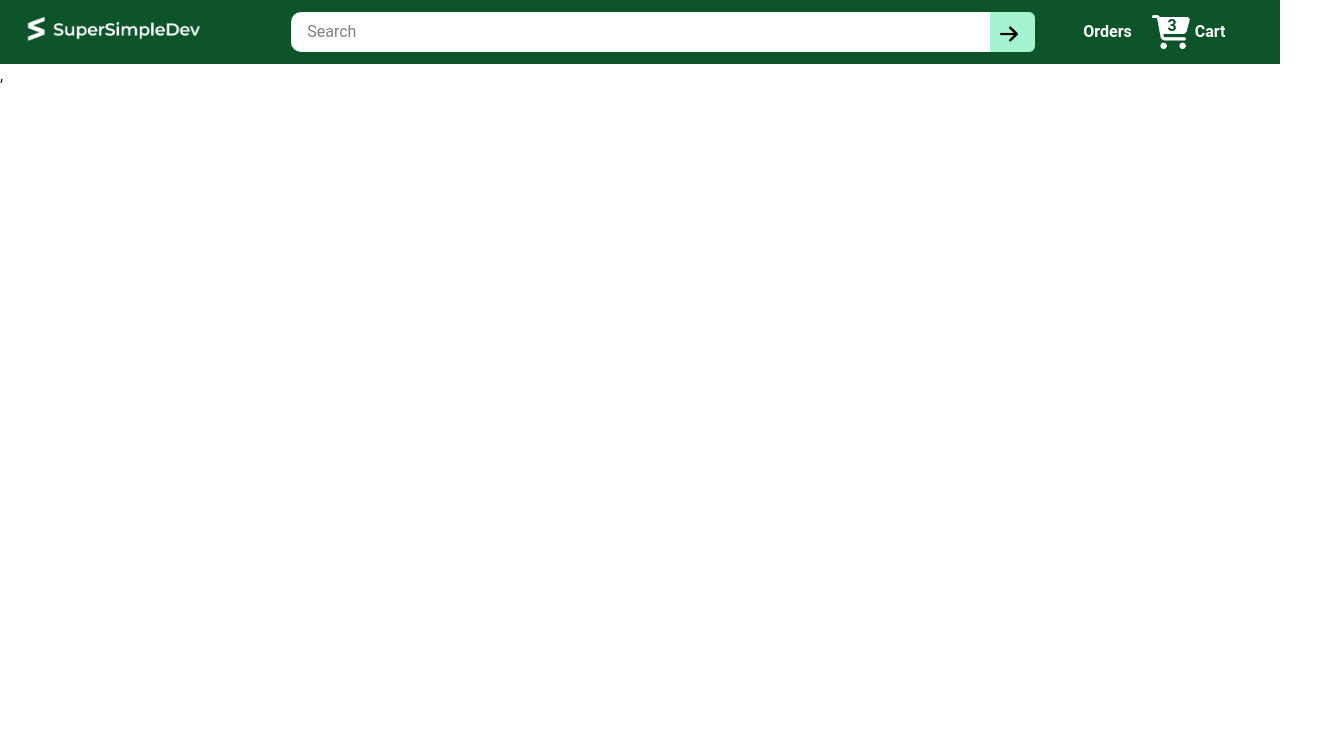
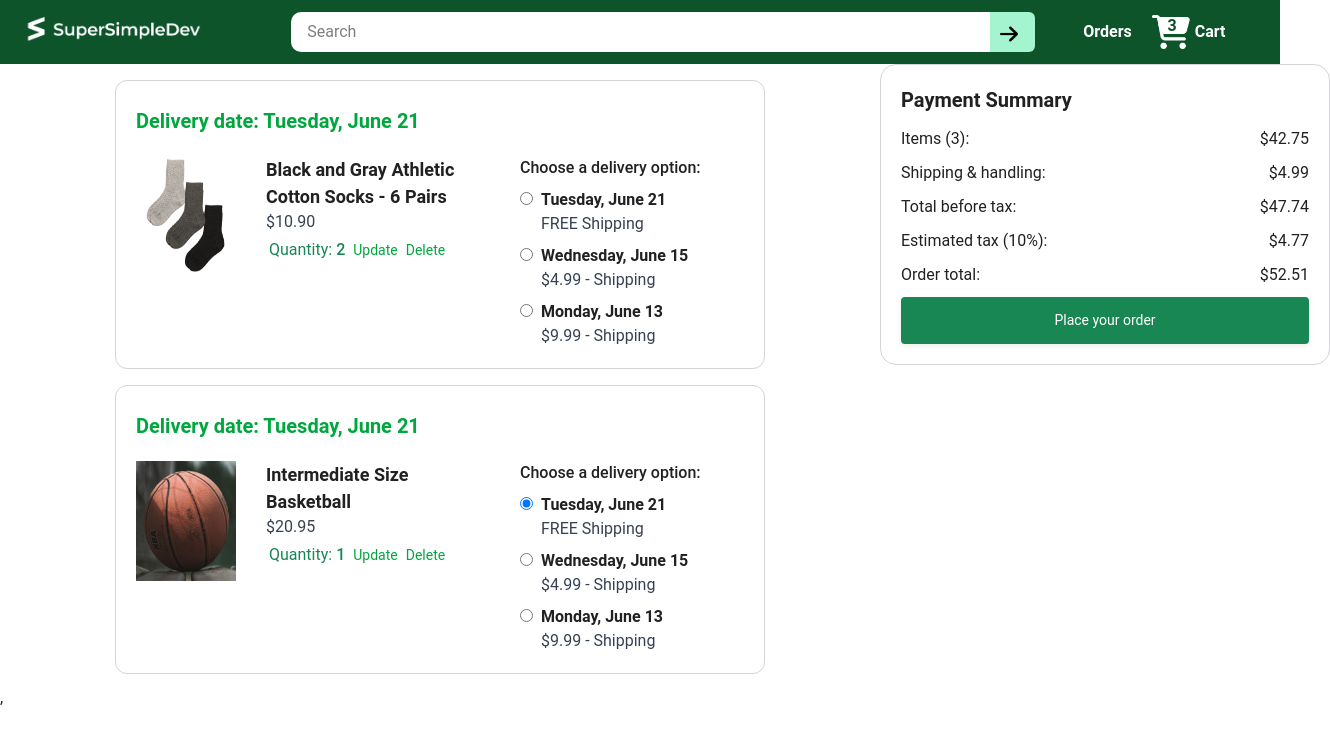
Before and after one commit to Efrata-Habte/E-commerce, a React (Vite) app: page /checkout in a window 1280 px wide. Shown: the top 744 px of the page, 1330 px wide, since content can reach past the window. Built offline with nearby package versions, Linux system fonts and the light colour scheme.

Commit message:
feat: implement Checkout page with cart data fetching and rendering

```diff
--- /dev/null
+++ b/src/Components/CheckoutCard.jsx
@@ -0,0 +1,93 @@
+export default function CheckoutCard({ cart }) {
+  return (
+    <div className="border border-zinc-300 p-5 rounded-xl mb-3 mt-4 h-auto w-[650px] mx-auto">
+      <div className="text-green-600 font-bold text-[20px] mt-[5px] mb-5">
+        Delivery date: Tuesday, June 21
+      </div>
+
+      <div className="grid grid-cols-[100px_1fr_1fr] gap-x-[30px]">
+        <img
+          className="w-[150px] h-[120px] mx-auto block"
+          src={cart.productImage}
+          alt={cart.productName}
+        />
+
+        <div className="cart-item-details">
+          <div className="product-name font-semibold text-[18px]">
+            {cart.productName}
+          </div>
+          <div className="product-price text-gray-700 mb-1">
+            ${(cart.priceCents / 100).toFixed(2)}
+          </div>
+          <div className="link-primary mx-[3px]">
+            <span>
+              Quantity:{" "}
+              <span className="quantity-label font-medium">{cart.quantity}</span>
+            </span>
+            <button className="update-quantity-link text-green-600 px-2">
+              Update
+            </button>
+            <button className="delete-quantity-link text-green-600 ">
+              Delete
+            </button>
+          </div>
+        </div>
+
+        <div className="delivery-options">
+          <div className="delivery-options-title font-medium mb-2">
+            Choose a delivery option:
+          </div>
+
+          <div className="delivery-option flex items-start gap-2 mb-2">
+            <input
+              type="radio"
+              defaultChecked
+              className="delivery-option-input mt-1"
+              name="delivery-option-1"
+            />
+            <div>
+              <div className="delivery-option-date font-semibold">
+                Tuesday, June 21
+              </div>
+              <div className="delivery-option-price text-gray-700">
+                FREE Shipping
+              </div>
+            </div>
+          </div>
+
+          <div className="delivery-option flex items-start gap-2 mb-2">
+            <input
+              type="radio"
+              className="delivery-option-input mt-1"
+              name="delivery-option-1"
+            />
+            <div>
+              <div className="delivery-option-date font-semibold">
+                Wednesday, June 15
+              </div>
+              <div className="delivery-option-price text-gray-700">
+                $4.99 - Shipping
+              </div>
+            </div>
+          </div>
+
+          <div className="delivery-option flex items-start gap-2">
+            <input
+              type="radio"
+              className="delivery-option-input mt-1"
+              name="delivery-option-1"
+            />
+            <div>
+              <div className="delivery-option-date font-semibold">
+                Monday, June 13
+              </div>
+              <div className="delivery-option-price text-gray-700">
+                $9.99 - Shipping
+              </div>
+            </div>
+          </div>
+        </div>
+      </div>
+    </div>
+  );
+}
--- /dev/null
+++ b/src/Components/Summary.jsx
@@ -0,0 +1,41 @@
+
+export default function Summary(){
+    return(
+        <>
+            <div class="border border-zinc-300 rounded-2xl p-5 w-[450px]">
+            <div class="font-bold text-[20px] mb-3">
+              Payment Summary
+            </div>
+
+            <div class="grid grid-cols-[1fr_auto] text-base mb-2.5">
+              <div>Items ({3}):</div>
+              <div class="text-right">$42.75</div>
+            </div>
+
+            <div class="grid grid-cols-[1fr_auto] text-base mb-2.5">
+              <div>Shipping &amp; handling:</div>
+              <div class="text-right">$4.99</div>
+            </div>
+
+            <div class="grid grid-cols-[1fr_auto] text-base mb-2.5 subtotal-row">
+              <div>Total before tax:</div>
+              <div class="text-right">$47.74</div>
+            </div>
+
+            <div class="grid grid-cols-[1fr_auto] text-base mb-2.5 payment-summary-row">
+              <div>Estimated tax (10%):</div>
+              <div class="text-right">$4.77</div>
+            </div>
+
+            <div class="grid grid-cols-[1fr_auto] text-base mb-2.5 total-row">
+              <div>Order total:</div>
+              <div class="text-right">$52.51</div>
+            </div>
+
+            <button class="w-full py-3 rounded button-primary">
+              Place your order
+            </button>
+            </div>
+        </>
+    );
+}
--- a/src/pages/Checkout.jsx
+++ b/src/pages/Checkout.jsx
@@ -1,4 +1,48 @@
+import { useState, useEffect } from "react";
+import CheckoutCard from "../Components/CheckoutCard";
+import Summary from "../Components/Summary";
 
-export default function Checkout(){
+export default function Checkout() {
+  const [carts, setCarts] = useState([]);
 
+  useEffect(() => {
+    Promise.all([
+      fetch("/backend/products.json").then(res => res.json()),
+      fetch("/backend/cart.json").then(res => res.json()),
+      fetch("/backend/deliveryOptions.json").then(res => res.json())
+    ])
+      .then(([products, cartsData, deliverys]) => {
+        const enrichedOrders = cartsData.map(item => {
+          const product = products.find(p => p.id === item.productId);
+          const delivery = deliverys.find(d => d.id === item.deliveryOptionId);
+          return {
+            ...item,
+            productName: product ? product.name : "Unknown Product",
+            productImage: product ? product.image : "no Image",
+            priceCents: product? product.priceCents: "0",
+            deliveryDays: delivery ? delivery.deliveryDays : "no day",
+            deliveryPriceCents: delivery ? delivery.priceCents : 0
+          };
+        });
+
+        setCarts(enrichedOrders);
+      })
+      .catch(err => console.error("Error loading data:", err));
+  }, []);
+
+  return (
+    <>
+    <div className="grid grid-cols-[1fr_400px] items-start">
+      <div className="space-y-4">
+        {carts.map((c) => (
+        <CheckoutCard key={c.productId} cart={c} />
+        ))}
+      </div>
+
+    <Summary cart={carts} />
+</div>
+
+
+    </>
+  );
 }
```
